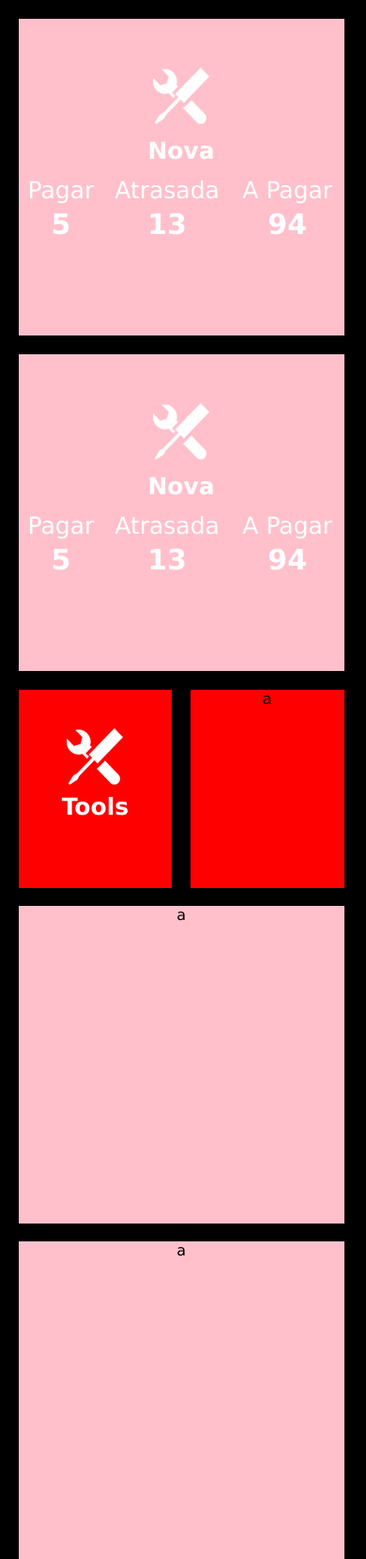
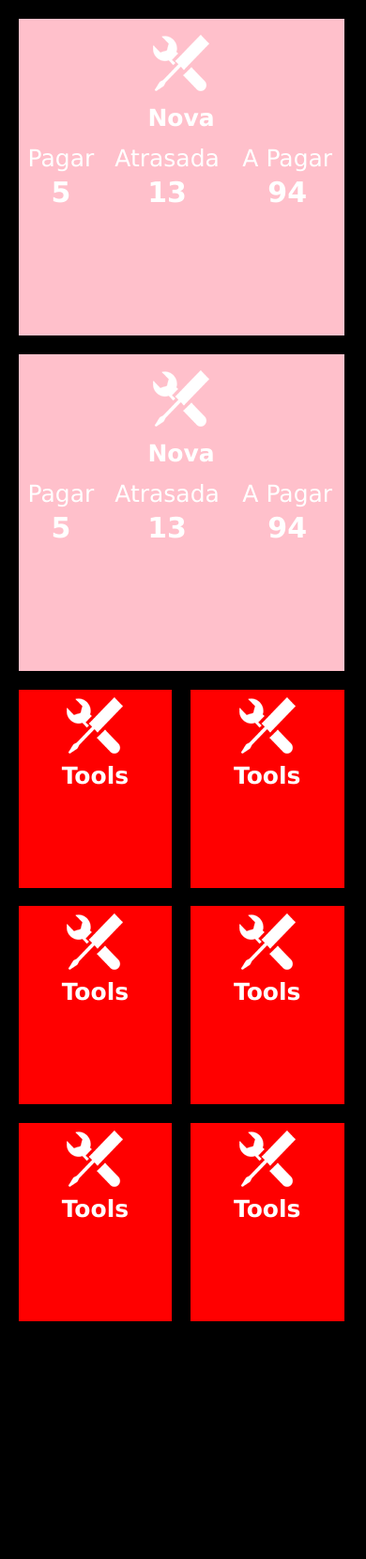
Before and after one commit to magnosfire/daycontrol, a plain HTML site: page mobile.html in a window 390 px wide. Shown: the whole page at 94% size. After the commit the page ends 1406 px from the top, so only its background shows below. Drawn offline with Linux system fonts and the light colour scheme.

Commit message:
mobile v0.48
Problema com as divs, quanto mais divs sao colocaram, mais as divs ficam
maiores.

```diff
--- a/mobile.html
+++ b/mobile.html
@@ -47,13 +47,24 @@
 					<p class="title-square"> Tools</p>
 				</div>
 				<div class="div-square">
-					a
+					<img class="img-square" src="static/images/toolsmobile.png"></img>
+					<p class="title-square"> Tools</p>
 				</div>
-				<div class="div-square-double">
-					a
+				<div class="div-square">
+					<img class="img-square" src="static/images/toolsmobile.png"></img>
+					<p class="title-square"> Tools</p>
 				</div>
-				<div class="div-square-double">
-					a
+				<div class="div-square">
+					<img class="img-square" src="static/images/toolsmobile.png"></img>
+					<p class="title-square"> Tools</p>
+				</div>
+				<div class="div-square">
+					<img class="img-square" src="static/images/toolsmobile.png"></img>
+					<p class="title-square"> Tools</p>
+				</div>
+				<div class="div-square">
+					<img class="img-square" src="static/images/toolsmobile.png"></img>
+					<p class="title-square"> Tools</p>
 				</div>
 			</div>
 		</div>
--- a/static/css/mobile.css
+++ b/static/css/mobile.css
@@ -65,9 +65,11 @@ body{
 }
 
 .img-square{
-	margin-top:25%;
+	margin:0 auto;
+	margin-top:5%;
 }
 
 .img-square-double{
-	margin-top:15%;
+	margin:0 auto;
+	margin-top:5%;
 }
```
Also changed, not shown: static/css/main.css (+0 -41 lines).
